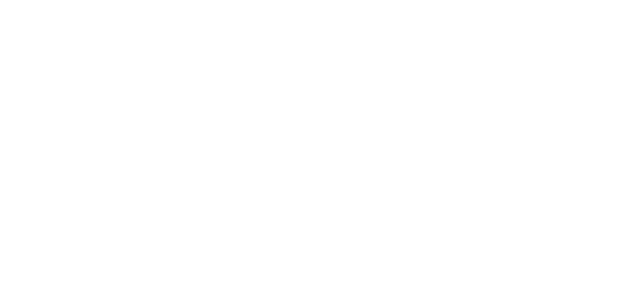
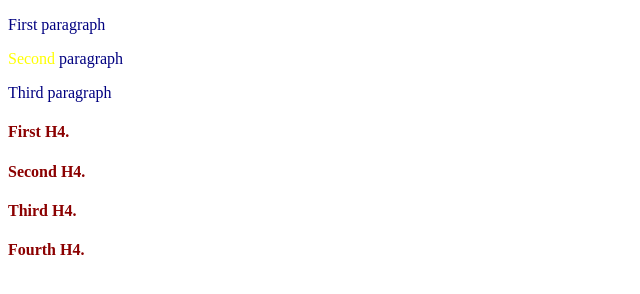
Before and after one commit to AlvaroValeraLopez/Ironhack-UAX-CFI, a plain HTML site: page Semana_1/Segunda_Sesion/Primer_Ejercicio/index.html in a window 1280 px wide. Shown: the whole page, without its empty margins (0-640 px from the left). Drawn offline with Linux system fonts and the light colour scheme.

Commit message:
First week, Second class, Time to practice 1

```diff
--- a/Semana_1/Segunda_Sesion/Primer_Ejercicio/index.html
+++ b/Semana_1/Segunda_Sesion/Primer_Ejercicio/index.html
@@ -1,8 +1,23 @@
 <!DOCTYPE html>
 
 <html>
-    <head></head>
+    <head>
+        <link rel="stylesheet" href="./stylesheet.css" />
+    </head>
     <body>
+
+        <div>
+            <p>First paragraph</p>
+            <p><span>Second</span> paragraph</p>
+            <p>Third paragraph</p>
+        </div>
+
+        <div>
+            <h4>First H4.</h4>
+            <h4>Second H4.</h4>
+            <h4>Third H4.</h4>
+            <h4>Fourth H4.</h4>
+        </div>
 
     </body>
 </html>
--- /dev/null
+++ b/Semana_1/Segunda_Sesion/Primer_Ejercicio/stylesheet.css
@@ -0,0 +1,11 @@
+p{
+    color: navy;
+}
+
+span{
+    color: yellow;
+}
+
+h4{
+    color : darkred;
+}
```
